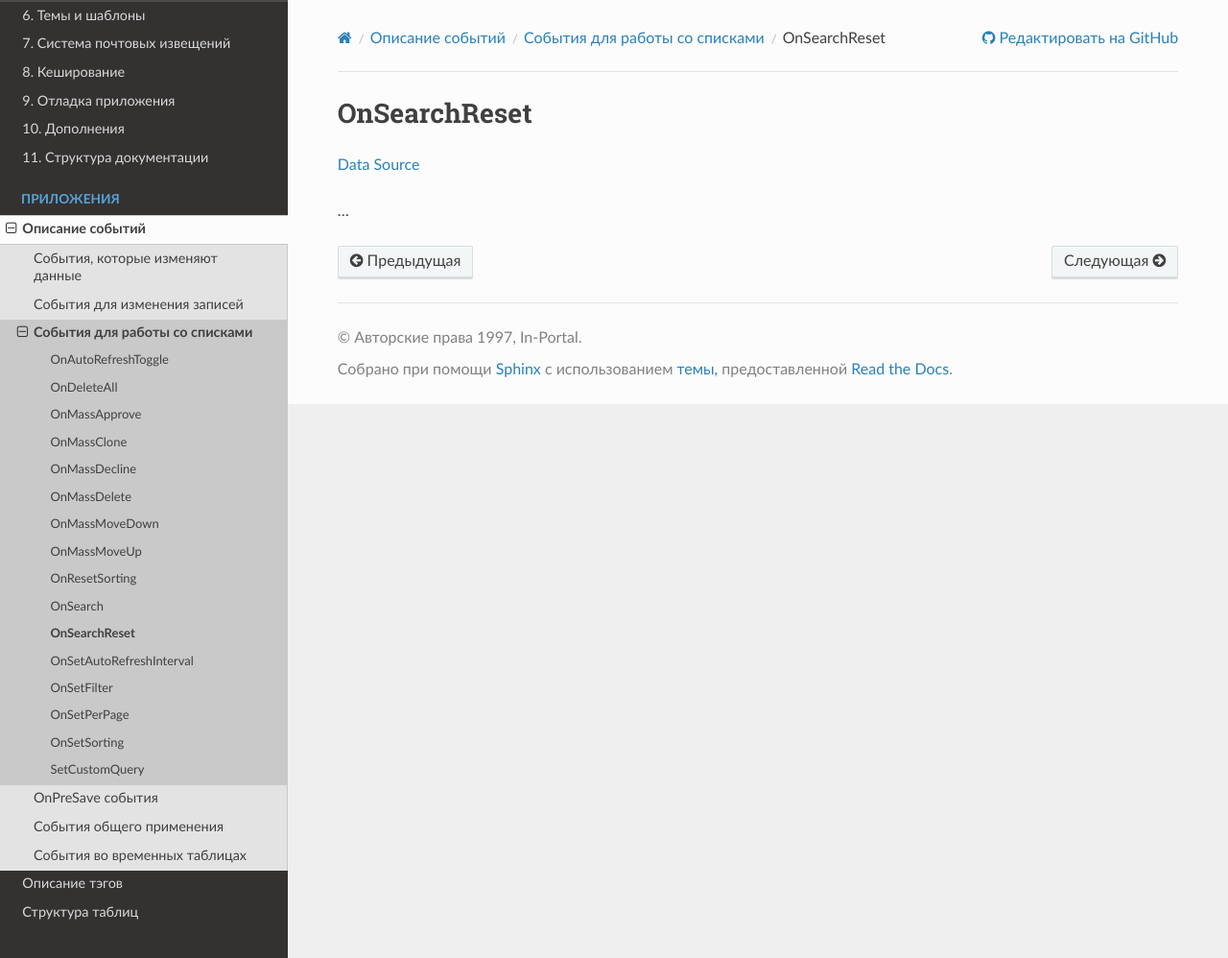
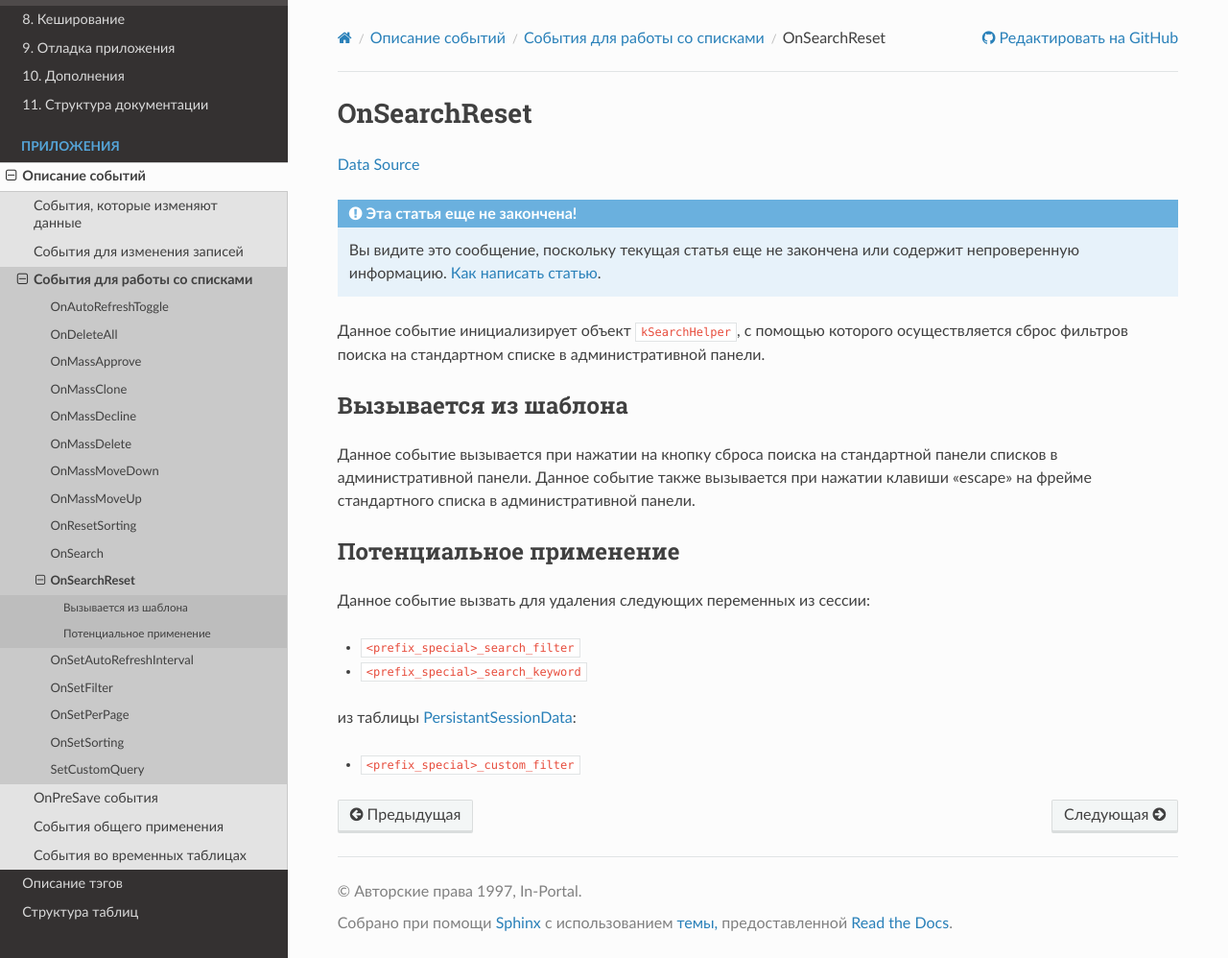
Before and after one commit to in-portal/guide-ru, a Sphinx documentation site: the page built from docs/events/lists/on_search_reset.rst, in a window 1280 px wide and 998 px high. Shown: the whole window at 96% size. Built offline with Sphinx 7.4.7 and the Read the Docs theme 3.1.0, drawn with Linux system fonts in a browser that asks for light colours.

Commit message:
Integrated "/events/lists/on_search_reset.rst"

```diff
--- a/docs/events/lists/on_search_reset.rst
+++ b/docs/events/lists/on_search_reset.rst
@@ -2,6 +2,28 @@ OnSearchReset
 =============
 `Data Source`_
 
-...
+.. include:: /includes/not_finished.rst
+
+Данное событие инициализирует объект ``kSearchHelper``, с помощью которого осуществляется сброс фильтров поиска на
+стандартном списке в административной панели.
+
+Вызывается из шаблона
+---------------------
+
+Данное событие вызывается при нажатии на кнопку сброса поиска на стандартной панели списков в административной
+панели. Данное событие также вызывается при нажатии клавиши "escape" на фрейме стандартного списка в
+административной панели.
+
+Потенциальное применение
+------------------------
+
+Данное событие вызвать для удаления следующих переменных из сессии:
+
+- ``<prefix_special>_search_filter``
+- ``<prefix_special>_search_keyword``
+
+из таблицы :doc:`/database/table_structure/persistant_session_data`:
+
+- ``<prefix_special>_custom_filter``
 
 .. _Data Source: http://guide.in-portal.org/rus/index.php/EventHandler:OnSearchReset
```
